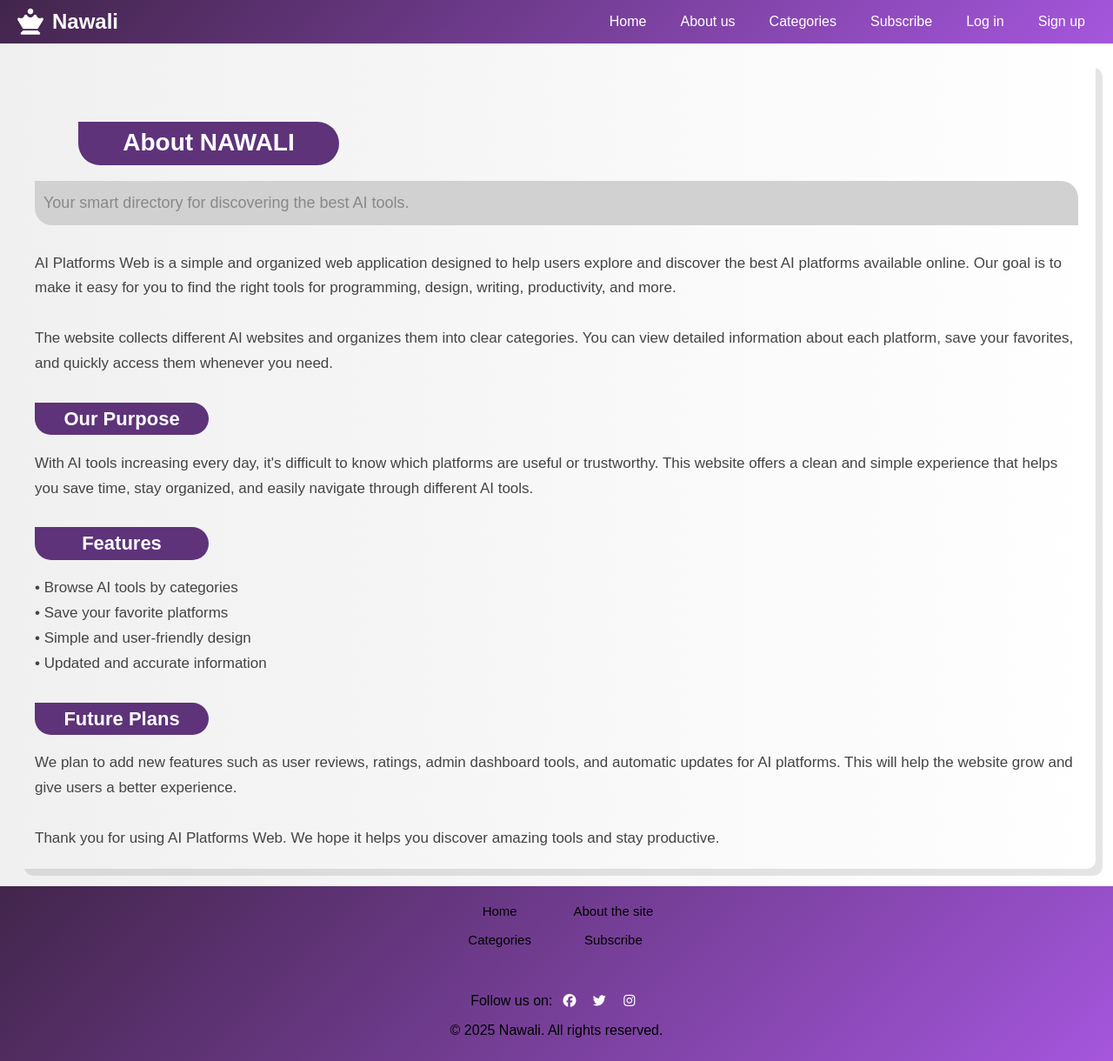
After one commit to Nawali-nassim/AI-platforms, a PHP site: page /about.php in a window 1280 px wide. The commit adds this page. Shown: the whole page at 87% size. Run offline with PHP 8.4, Linux system fonts and the light colour scheme; some libraries are stand-ins or nearby versions.

Commit message:
eighteenth update ..about page

```diff
--- a/Profile.php
+++ b/Profile.php
@@ -106,7 +106,7 @@ mysqli_close($con);
 <head>
     <meta charset="UTF-8">
     <meta name="viewport" content="width=device-width, initial-scale=1.0">
-    <title>Nawali</title>
+    <title>profile</title>
     <script src="https://kit.fontawesome.com/3aca1396eb.js" crossorigin="anonymous"></script>
     <script src="mainJS.js"></script>
     <link rel="stylesheet" href="index.css">
@@ -123,7 +123,7 @@ mysqli_close($con);
             </button>
             <ul>
                 <li><a href="index.php">Home</a></li>
-                <li><a href="about.html">About the site</a></li>
+                <li><a href="about.php">About the site</a></li>
                 <li><a href="category.php">Categories</a></li>
                 <li><a href="subscribe.html">Subscribe</a></li>
                 <?php
@@ -181,7 +181,7 @@ mysqli_close($con);
         <nav>
         <ul id="footer-nav">
             <li><a href="index.php">Home</a></li>
-            <li><a href="about.html">About the site</a></li>
+            <li><a href="about.php">About the site</a></li>
             <li><a href="category.html">Categories</a></li>
             <li><a href="subscribe.html">Subscribe</a></li>
         </ul>
--- /dev/null
+++ b/about.php
@@ -0,0 +1,97 @@
+<!DOCTYPE html>
+<html lang="en">
+<head>
+    <meta charset="UTF-8">
+    <title>About NAWALI Web</title>
+    <script src="https://kit.fontawesome.com/3aca1396eb.js" crossorigin="anonymous"></script>
+    <script src="mainJS.js"></script>
+    <link rel="stylesheet" href="index.css">
+
+</head>
+
+<body>
+        <header>
+        <div class="logo">
+            <i class="fas fa-chess-queen"></i>
+            <span>Nawali</span>
+        </div>
+        <nav>
+            <button class="menu-toggle" aria-label="Toggle menu">
+                <i class="fas fa-bars"></i>
+            </button>
+            <ul>
+                <li><a href="index.php">Home</a></li>
+                <li><a href="about.php">About us</a></li>
+                <li><a href="category.php">Categories</a></li>
+                <li><a href="subscribe.html">Subscribe</a></li>
+                <?php
+                    if(isset($_SESSION['user_id'])) {
+                        echo '<li><a href="logout.php">Log out</a></li>';
+                        echo '<li><a href="profile.php">Profile</a></li>';
+                    } else {
+                        echo '<li><a href="loginfor.php">Log in</a></li>';
+                        echo '<li><a href="signupfor.php">Sign up</a></li>';
+                    }
+                ?>
+            </ul>
+        </nav>
+    </header>
+    <main>
+    <div class=" divs">
+        <h1 class="shape page-title">About NAWALI</h1>
+        <p class="subtitle">Your smart directory for discovering the best AI tools.</p>
+
+        <p class="about-text">
+            AI Platforms Web is a simple and organized web application designed to help users explore and
+            discover the best AI platforms available online. Our goal is to make it easy for you to find the
+            right tools for programming, design, writing, productivity, and more.
+                    <br><br>
+            The website collects different AI websites and organizes them into clear categories. You can view
+            detailed information about each platform, save your favorites, and quickly access them whenever you need.
+        </p>
+
+        <h2 class="shape section-title">Our Purpose</h2>
+        <p class="about-text">
+            With AI tools increasing every day, it's difficult to know which platforms are useful or trustworthy.
+            This website offers a clean and simple experience that helps you save time, stay organized, and easily
+            navigate through different AI tools.
+        </p>
+
+        <h2 class="shape section-title">Features</h2>
+        <p class="about-text">
+            • Browse AI tools by categories
+            <br>• Save your favorite platforms
+            <br>• Simple and user-friendly design
+            <br>• Updated and accurate information
+        </p>
+
+        <h2 class="shape section-title">Future Plans</h2>
+
+        <p class="about-text">
+            We plan to add new features such as user reviews, ratings, admin dashboard tools, and automatic updates
+            for AI platforms. This will help the website grow and give users a better experience.
+                    <br><br>
+            Thank you for using AI Platforms Web. We hope it helps you discover amazing tools and stay productive.
+        </p>
+    </div>
+    </main>
+        <footer>
+        <nav >
+            <ul id="footer-nav">
+                <li><a href="index.php">Home</a></li>
+                <li><a href="about.php">About the site</a></li>
+                <li><a href="category.php">Categories</a></li>
+                <li><a href="subscribe.html">Subscribe</a></li>
+            </ul>
+        </nav>
+        <div >
+            <p>Follow us on:
+                <a href="https://www.facebook.com" target="_blank"><i class="fab fa-facebook"></i></a>
+                <a href="https://www.twitter.com" target="_blank"><i class="fab fa-twitter"></i></a>
+                <a href="https://www.instagram.com" target="_blank"><i class="fab fa-instagram"></i></a>
+            </p>
+            <p>&copy; 2025 Nawali. All rights reserved.</p>
+        </div>
+    </footer>
+</body>
+</html>
--- a/index.css
+++ b/index.css
@@ -10,6 +10,8 @@ body{
 }
 main{
     flex: 1; /*make it take the empty space*/
+    line-height: 1.7;
+    font-size: 17px;
 }
 header,footer{
     background: linear-gradient(135deg,#42254b,#a556dd);
@@ -63,9 +65,9 @@ li a:hover {
     cursor: pointer;
 }
 h1{
-
     margin: 50px;
     color: #0a0a0a;
+    margin-bottom: 10px;
 }
 .hero{
     text-decoration: none;
@@ -81,13 +83,14 @@ h1{
     padding: 0px;
     background:linear-gradient(135deg, #f8e1ff, #a556dd);
 }
+/*
 div p {
     display: inline-block;
     text-align: center;
     padding: 20px;
     margin: 20px;
     box-sizing: border-box;
-}
+}*/
 div h4{
     display: inline;
 }
@@ -541,6 +544,41 @@ footer{
     text-decoration: none;
     color: white;
 }
+.subtitle {
+    color: #888888;
+    margin-bottom: 30px;
+    font-size: 18px;
+    text-decoration: dotted;
+    border-radius: 0px 20px 0px 20px;
+    background-color: #d1d1d1;
+    padding: 10px;
+}
+
+.section-title {
+    margin-top: 30px;
+    font-size: 22px;
+    width: 200px;
+}
+.page-title{
+    font-size: 28px;
+    font-weight: bold;
+    margin-bottom: 10px;
+    height: 50px;
+    width: 300px;
+}
+.shape{
+    border-radius: 0px 100px 100px 100px;
+    background-color: #5e337a;
+    text-align: center;
+    vertical-align: middle;
+    color: #ffffff;
+}
+.about-text {
+    display: inline;
+    margin: 20px 0;
+    color: #444;
+    line-height: 1.6;
+}
 @media (max-width: 780px) {
  .platformCard {
     display: grid;
--- a/index.php
+++ b/index.php
@@ -23,13 +23,13 @@ session_start();
             </button>
             <ul>
                 <li><a href="index.php">Home</a></li>
-                <li><a href="about.html">About the site</a></li>
+                <li><a href="about.php">About the site</a></li>
                 <li><a href="category.php">Categories</a></li>
                 <li><a href="subscribe.html">Subscribe</a></li>
                 <?php
                     if(isset($_SESSION['user_id'])) {
                         echo '<li><a href="logout.php">Log out</a></li>';
-                        echo '<li><a href="Profile.php">Profile</a></li>';
+                        echo '<li><a href="profile.php">Profile</a></li>';
                     } else {
                         echo '<li><a href="loginfor.php">Log in</a></li>';
                         echo '<li><a href="signupfor.php">Sign up</a></li>';
@@ -104,7 +104,7 @@ session_start();
         <nav >
             <ul id="footer-nav">
                 <li><a href="index.php">Home</a></li>
-                <li><a href="about.html">About the site</a></li>
+                <li><a href="about.php">About the site</a></li>
                 <li><a href="category.php">Categories</a></li>
                 <li><a href="subscribe.html">Subscribe</a></li>
             </ul>
--- a/loginfor.php
+++ b/loginfor.php
@@ -3,7 +3,7 @@
 <head>
     <meta charset="UTF-8">
     <meta name="viewport" content="width=device-width, initial-scale=1.0">
-    <title>Nawali</title>
+    <title>Log in to NAWALI</title>
         <script src="https://kit.fontawesome.com/3aca1396eb.js" crossorigin="anonymous"></script>
     <link rel="stylesheet" href="index.css">
 </head>
--- a/notes.txt
+++ b/notes.txt
@@ -1,13 +1,7 @@
 -get the images of the platforms
--
-
--create the profile page
 -create the admin page
 -learn from the new log in file in test
 -enhance the design ( search input , feedback model)
 
-revise the hero in the home page
-
-
 --------learn-------
 A hard refresh (Ctrl+F5) forces the browser to reload all files from the server, clearing the cache and showing your latest CSS.
--- a/signupfor.php
+++ b/signupfor.php
@@ -3,7 +3,7 @@
 <head>
     <meta charset="UTF-8">
     <meta name="viewport" content="width=device-width, initial-scale=1.0">
-    <title>Nawali</title>
+    <title>Sign up into NAWALI</title>
         <script src="https://kit.fontawesome.com/3aca1396eb.js" crossorigin="anonymous"></script>
     <link rel="stylesheet" href="index.css">
     <script src="mainJS.js" defer></script>
```
Also changed, not shown: category.php (+5 -5 lines).
